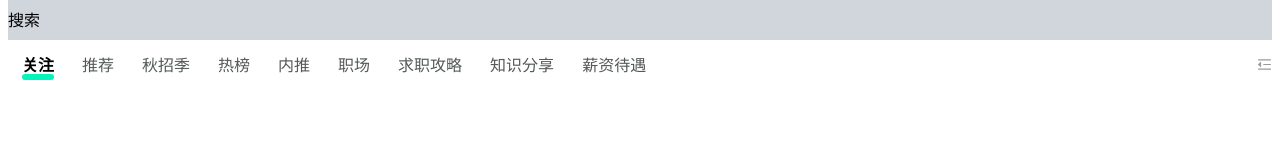
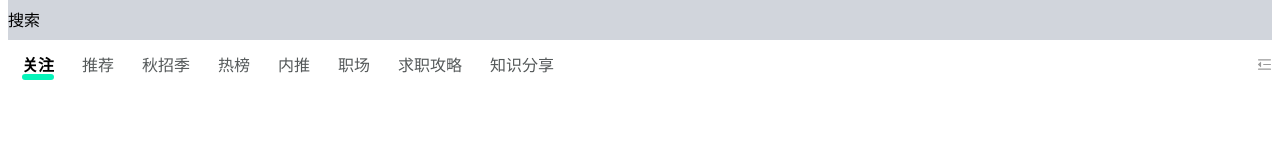
Before and after one commit to zhaowen111/niuke-copy, a Vue app: page / in a window 1280 px wide. Shown: the top 160 px of the page. Built offline with nearby package versions, Linux system fonts and the light colour scheme.

Commit message:
基本实现tab栏编辑和动画

```diff
--- a/src/components/transition-example/CrossListTransition.vue
+++ b/src/components/transition-example/CrossListTransition.vue
@@ -65,19 +65,24 @@ export default {
       const sourceData = sourceList.splice(itemIndex, 1)[0]
       const target = this.$refs[targetRef]
       const cur = this.$refs[sourceRef][0]
-      await this.move(cur, target, this.duration)
       targetList.push(sourceData)
+      this.move(cur, target, this.duration / 1000)
     },
     async move(el, target, duration) {
       const elRect = el.getBoundingClientRect()
       const targetRect = target.getBoundingClientRect()
       const x = targetRect.left - elRect.left
       const y = targetRect.top - elRect.top
-      return gsap.to(el, {
-        x,
-        y,
-        duration,
-      })
+
+
+      return gsap
+        .to(el, {
+          x,
+          y,
+          duration,
+          onComplete() {},
+        })
+        .then()
     },
   },
 }
@@ -89,7 +94,7 @@ export default {
         <div
           @click="handleClick1(item, index)"
           :ref="item"
-          class="itemmm m-[1.5%] w-[30%] bg-amber-200 text-center"
+          class="m-[1.5%] w-[30%] bg-amber-200 text-center"
           :class="item"
           :key="item"
           v-for="(item, index) in list1">
@@ -117,7 +122,4 @@ export default {
 .list {
   border: 1px solid black;
 }
-.itemmm {
-  transition: all;
-}
 </style>
--- a/src/packages/Dialog/Dialog.vue
+++ b/src/packages/Dialog/DialogCard.vue
@@ -6,7 +6,7 @@ export default {
     show: Boolean,
     title: String,
   },
-  emits: ['closePage'],
+  emits: ['closePage', 'open'],
   data() {
     return {
       style: getIconStyle(closeImg),
@@ -15,6 +15,11 @@ export default {
   computed: {
     showStyle() {
       return this.show ? { bottom: '0' } : {}
+    },
+  },
+  watch: {
+    show(newVal) {
+      newVal && this.$emit('open')
     },
   },
   methods: {
--- a/src/views/Home/HomeView.vue
+++ b/src/views/Home/HomeView.vue
@@ -1,8 +1,9 @@
 <script>
 import TabMore from '@/packages/Tabs/TabMore.vue'
 import menuImg from '@/assets/menu.svg?no-inline'
-import Dialog from '../../packages/Dialog/Dialog.vue'
+import DialogCard from '../../packages/Dialog/DialogCard.vue'
 import TabArea from './TabArea.vue'
+import gsap from 'gsap'
 
 const defaultTabs = [
   { value: 1, name: '关注', type: 0, default: true },
@@ -11,64 +12,109 @@ const defaultTabs = [
   { value: 4, name: '热榜', type: 0 },
 ]
 const tabType = {
-  0: { title: '我的', value: 0, tip: '可拖拽调整tab顺序', tabs: [] },
-  1: { title: '看板块', value: 1, tip: '选择感兴趣的板块', tabs: [] },
-  2: { title: '看岗位', value: 2, tip: '选择感兴趣的职位', tabs: [] },
+  10001: { title: '我的', value: 10001, tip: '可拖拽调整tab顺序', tabs: [] },
+  10002: { title: '看板块', value: 10002, tip: '选择感兴趣的板块', tabs: [] },
+  10003: { title: '看岗位', value: 10003, tip: '选择感兴趣的职位', tabs: [] },
 }
 export default {
-  components: { TabMore, Dialog, TabArea },
+  components: { TabMore, DialogCard, TabArea },
   data() {
     return {
       allTabItems: [
         // 看板块（type:1）
-        { value: 101, name: '内推', type: 1, has: true },
-        { value: 102, name: '职场', type: 1, has: true },
-        { value: 103, name: '求职攻略', type: 1, has: true },
-        { value: 104, name: '知识分享', type: 1, has: true },
-        { value: 105, name: '薪资待遇', type: 1, has: true },
-        { value: 106, name: '面经', type: 1, has: false },
+        { value: 101, name: '内推', type: 10002, has: true },
+        { value: 102, name: '职场', type: 10002, has: true },
+        { value: 103, name: '求职攻略', type: 10002, has: true },
+        { value: 104, name: '知识分享', type: 10002, has: true },
+        { value: 105, name: '薪资待遇', type: 10002, has: false },
+        { value: 106, name: '面经', type: 10002, has: false },
 
         // 看岗位（type:2）
-        { value: 201, name: '前端', type: 2, has: false },
-        { value: 202, name: 'Java', type: 2, has: false },
-        { value: 203, name: 'C++', type: 2, has: false },
-        { value: 204, name: '产品经理', type: 2, has: false },
-        { value: 205, name: '算法', type: 2, has: false },
-        { value: 206, name: '运营', type: 2, has: false },
-        { value: 207, name: '测试', type: 2, has: false },
-        { value: 208, name: '数据分析师', type: 2, has: false },
-        { value: 209, name: 'Web前端', type: 2, has: false },
-        { value: 210, name: '财务', type: 2, has: false },
-        { value: 211, name: '运维', type: 2, has: false },
-        { value: 212, name: '后端', type: 2, has: false },
-        { value: 213, name: '安卓', type: 2, has: false },
-        { value: 214, name: '自动化', type: 2, has: false },
-        { value: 215, name: '大数据开发', type: 2, has: false },
+        { value: 201, name: '前端', type: 10003, has: false },
+        { value: 202, name: 'Java', type: 10003, has: false },
+        { value: 203, name: 'C++', type: 10003, has: false },
+        { value: 204, name: '产品经理', type: 10003, has: false },
+        { value: 205, name: '算法', type: 10003, has: false },
+        { value: 206, name: '运营', type: 10003, has: false },
+        { value: 207, name: '测试', type: 10003, has: false },
+        { value: 208, name: '数据分析师', type: 10003, has: false },
+        { value: 209, name: 'Web前端', type: 10003, has: false },
+        { value: 210, name: '财务', type: 10003, has: false },
+        { value: 211, name: '运维', type: 10003, has: false },
+        { value: 212, name: '后端', type: 10003, has: false },
+        { value: 213, name: '安卓', type: 10003, has: false },
+        { value: 214, name: '自动化', type: 10003, has: false },
+        { value: 215, name: '大数据开发', type: 10003, has: false },
       ],
-
+      tabAreaData: [],
       menuStyle: { backgroundImage: `url('${menuImg}')` },
       show: false,
+      duration: 0.3,
+      targets: {},
     }
   },
   computed: {
     tabs() {
       return defaultTabs.concat(this.allTabItems.filter(item => item.has))
     },
-    tabAreaData() {
+  },
+  methods: {
+    handleOpen() {
+      console.log(111)
+
       const result = JSON.parse(JSON.stringify(tabType))
       this.allTabItems.forEach(item => {
         if (item.has) {
-          result[0].tabs.push(item)
+          result[10001].tabs.push(item)
         } else {
           result[item.type].tabs.push(item)
         }
       })
-      return result
+      const my = result[10001]
+      delete result[10001]
+      this.tabAreaData = [my, result]
+      console.log(this.tabAreaData)
     },
-  },
-  methods: {
     handleClick() {
       this.show = !this.show
+    },
+    async handleClickItem(tab, index, cur, target) {
+      this.targets[tab.type] = target
+      tab.has = true
+
+      this.tabAreaData[1][tab.type].tabs.splice(index, 1)
+      await this.move(cur, this.targets[tabType[10001].value], this.duration)
+      this.tabAreaData[0].tabs.push(tab)
+    },
+    async handleDelete(tab, index, cur, target) {
+      this.targets[tabType[10001]] = target
+      tab.has = false
+      this.tabAreaData[0].tabs.splice(index, 1)
+      await this.move(cur, this.targets[tab.type], this.duration)
+      this.tabAreaData[1][tab.type].tabs.push(tab)
+    },
+    handleInit(ref, target) {
+      this.targets[ref] = target
+    },
+    async exchangeItem(itemIndex, sourceRef, targetRef, sourceList, targetList) {
+      const sourceData = sourceList.splice(itemIndex, 1)[0]
+      const target = this.$refs[targetRef]
+      const cur = this.$refs[sourceRef][0]
+      await this.move(cur, target, this.duration)
+      targetList.push(sourceData)
+    },
+    async move(el, target, duration) {
+      const elRect = el.getBoundingClientRect()
+      const targetRect = target.getBoundingClientRect()
+      const x = targetRect.left - elRect.left
+      const y = targetRect.top - elRect.top
+      console.log(x, y)
+      console.log(el, target)
+      return gsap.to(el, {
+        x,
+        y,
+        duration,
+      })
     },
   },
 }
@@ -85,8 +131,25 @@ export default {
         <div :style="menuStyle" class="mb-0.5 h-[15px] w-[15px] bg-contain"></div>
       </div>
     </div>
-    <Dialog title="编辑板块" :show="show" @closePage="handleClick">
-      <TabArea v-for="typedTab in tabAreaData" v-bind="typedTab"></TabArea>
-    </Dialog>
+    <DialogCard @open="handleOpen" title="编辑板块" :show="show" @closePage="handleClick">
+      <TabArea
+        v-if="tabAreaData.length"
+        :extraRef="tabAreaData[0].value"
+        :key="tabAreaData[0].value"
+        v-bind="tabAreaData[0]"
+        dashed
+        deleteable
+        @delete="handleDelete"
+        @init="handleInit"></TabArea>
+      <template v-if="tabAreaData.length">
+        <TabArea
+          :key="typedTab.value"
+          v-for="typedTab in tabAreaData[1]"
+          v-bind="typedTab"
+          @clickItem="handleClickItem"
+          @init="handleInit"
+          :extraRef="typedTab.value"></TabArea>
+      </template>
+    </DialogCard>
   </div>
 </template>
--- a/src/views/Home/TabArea.vue
+++ b/src/views/Home/TabArea.vue
@@ -1,37 +1,35 @@
 <script>
-import gsap from 'gsap'
 // 拖拽、
 export default {
   props: {
     title: String,
     tip: String,
     deleteable: Boolean,
+    extraRef: [String, Number],
+    dashed: {
+      type: Boolean,
+      default: true,
+    },
     //[{name:'内推',value:1,type:1,show:false}]
     tabs: Array,
   },
   data() {
     return {}
   },
+  mounted() {
+    this.$emit('init', this.extraRef, this.$refs[this.extraRef])
+  },
   methods: {
-    async exchangeItem(itemIndex, sourceRef, targetRef, sourceList, targetList) {
-      const sourceData = sourceList.splice(itemIndex, 1)[0]
-      const target = this.$refs[targetRef]
-      const cur = this.$refs[sourceRef][0]
-      await this.move(cur, target, this.duration)
-      targetList.push(sourceData)
+    handleClick(tab, index) {
+      const cur = this.$refs[tab.value][0]
+      const target = this.$refs[this.extraRef]
+      this.$emit('clickItem', tab, index, cur, target)
     },
-    async move(el, target, duration) {
-      const elRect = el.getBoundingClientRect()
-      const targetRect = target.getBoundingClientRect()
-      const x = targetRect.left - elRect.left
-      const y = targetRect.top - elRect.top
-      return gsap.to(el, {
-        x,
-        y,
-        duration,
-      })
+    handleDelete(tab, index) {
+      const cur = this.$refs[tab.value][0]
+      const target = this.$refs[this.extraRef]
+      this.$emit('delete', tab, index, cur, target)
     },
-    handleClick() {},
   },
 }
 </script>
@@ -42,14 +40,24 @@ export default {
       <span class="text-[#545859]">{{ tip }}</span>
     </header>
     <div class="flex flex-wrap items-center justify-start">
-      <div
-        @click="handleClick"
-        :key="tab.value"
-        v-for="tab in tabs"
-        class="custom-dashed-border mx-[1.5%] my-1 flex w-[30%] items-center justify-center py-1 text-[#333559]">
-        {{ tab.name }}
-        <div v-if="deleteable" @click="$emit('delete')" class=""></div>
-      </div>
+      <transition-group :duration="300">
+        <div
+          @click="handleClick(tab, index)"
+          :key="tab.value"
+          :ref="tab.value"
+          v-for="(tab, index) in tabs"
+          :class="dashed ? 'custom-dashed-border' : 'rounded-[4px] bg-[#0001]'"
+          class="relative mx-[1.5%] my-1 flex w-[30%] items-center justify-center py-1 text-[#333559]">
+          {{ tab.name }}
+          <div
+            v-if="deleteable"
+            @click="handleDelete(tab, index)"
+            class="absolute -top-1 -right-1 h-[20px] w-[20px] rotate-45 rounded-full bg-[#0003] text-center leading-[20px] text-white">
+            +
+          </div>
+        </div>
+      </transition-group>
+      <div v-if="extraRef" :ref="extraRef" class="mx-[1.5%] my-1 py-1"></div>
     </div>
   </div>
 </template>
```
